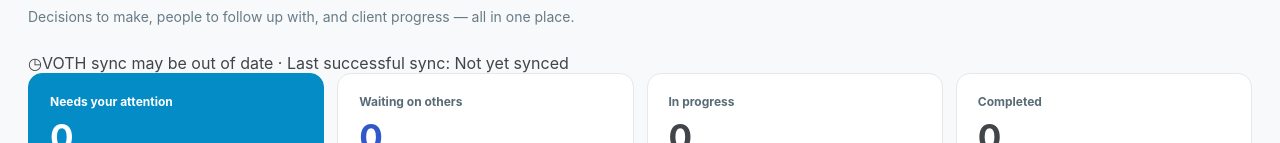
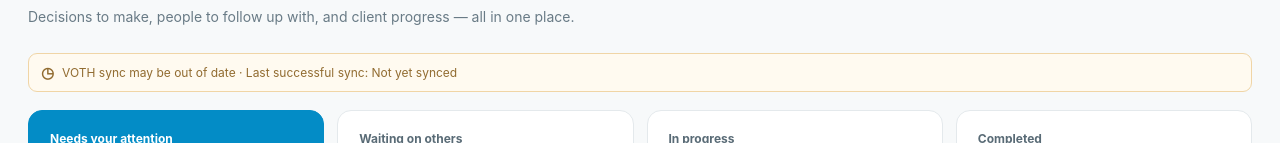
Before and after one commit to AminJustFlow/ami-clickup-assistant, a Next.js app: page / in a window 1280 px wide. Shown: the part 183-326 px from the top of the page. Built offline with nearby package versions, Linux system fonts and the light colour scheme; no server answers; the database is empty.

Commit message:
Style dashboard data freshness and stale sync indicators

```diff
--- a/app/globals.css
+++ b/app/globals.css
@@ -323,3 +323,10 @@ body{background:var(--jf-background);color:#414448}
 .task-drawer-secondary{border:1px solid #d9e1e5;background:#fff;color:#5a6870}
 .task-drawer-message{font-size:14px;color:#596973;line-height:1.6}
 @media(max-width:640px){.task-drawer-header,.task-drawer-body,.task-drawer-footer{padding:17px}.task-drawer-title h2{font-size:21px}.task-drawer-facts>div{grid-template-columns:90px 1fr}}
+
+
+/* Read-only automatic ClickUp refresh indicator */
+.sync-status{display:flex;align-items:center;gap:8px;font-size:12px;padding:9px 12px;border:1px solid #dce6e9;border-radius:9px;background:#f9fbfc;color:#596970;margin:0 0 18px}
+.sync-status-current{border-color:#c8e5d9;color:#3c7158}
+.sync-status-warning{border-color:#f0d5a6;color:#916b30;background:#fffaf0}
+.sync-status span:first-child{font-size:15px;font-weight:800}
```
